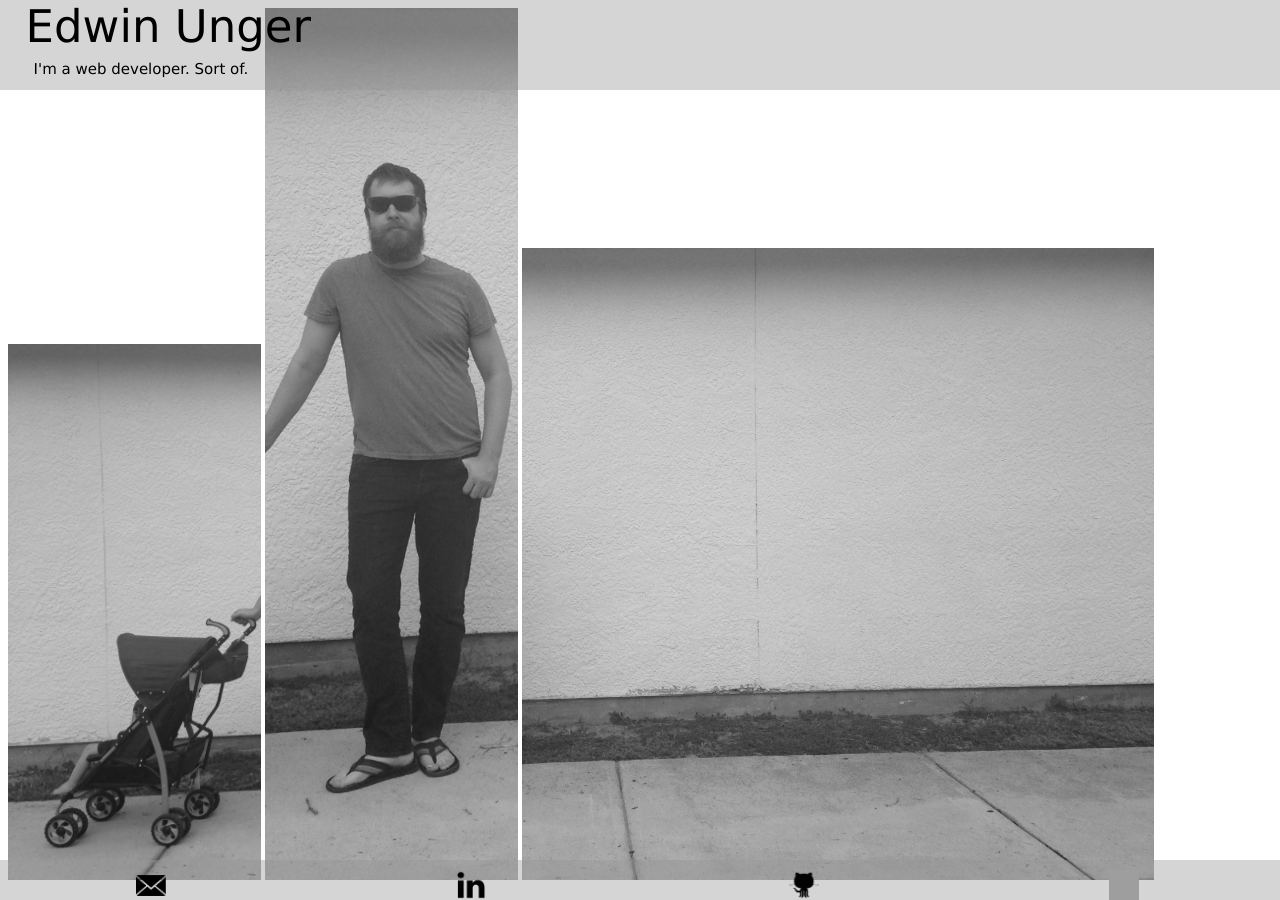
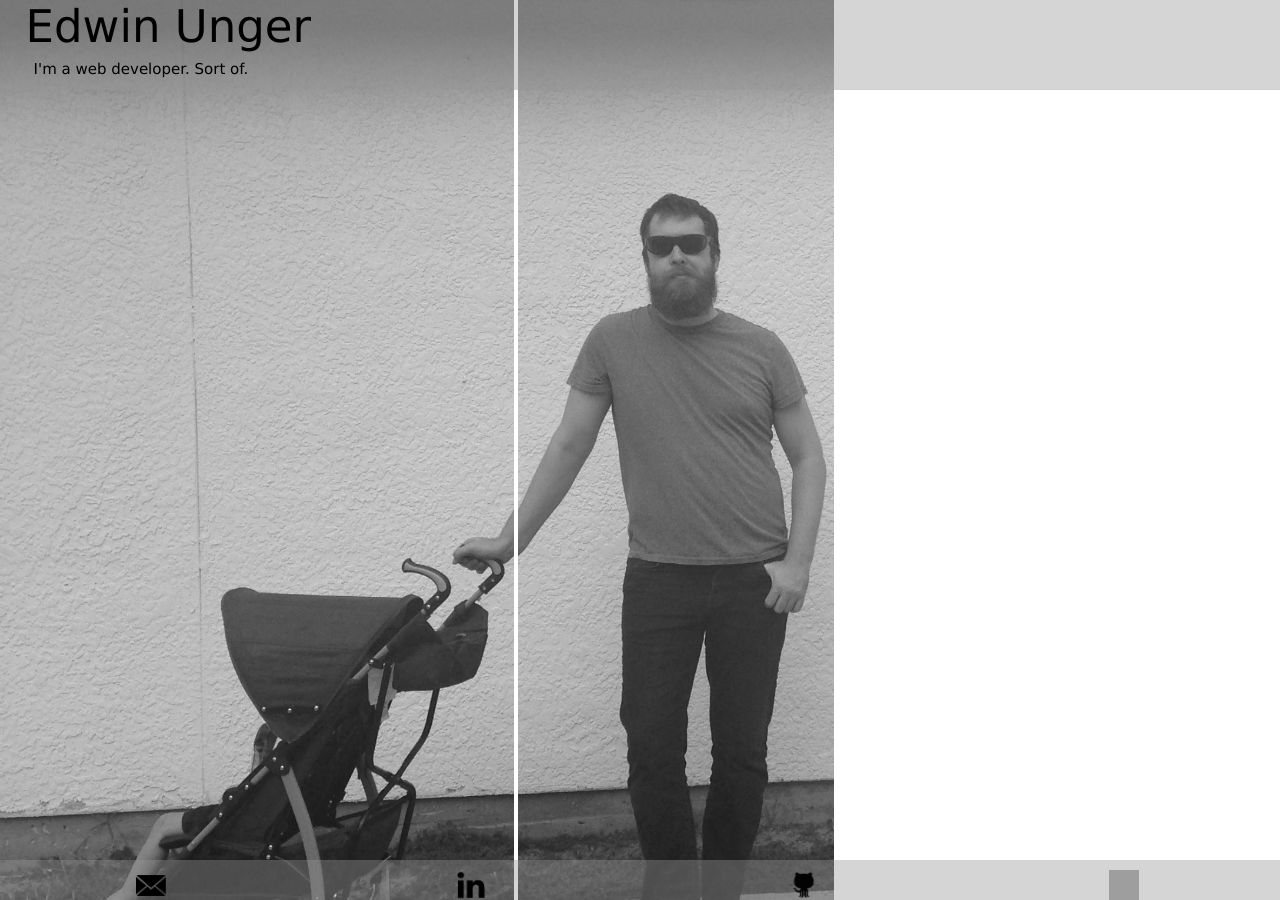
Before and after one commit to edwinunger/edwinunger.github.io, a Jekyll site: the page index.html, which Jekyll copies as it is, in a window 1280 px wide. Built offline with Jekyll 4.4.1, drawn with Linux system fonts in a browser that asks for light colours; grey boxes are pictures that could not be loaded.

Commit message:
image adjust

```diff
--- a/stylesheets/default.css
+++ b/stylesheets/default.css
@@ -36,10 +36,10 @@ a {
 
 /*Main*/
 
-/*.image {
+.image {
   min-height: 100%;
   min-width: 1280px;
-  width: 100%;
+  width: 50%;
   height: auto;
   position: fixed;
   top: 0%;
@@ -50,19 +50,6 @@ a {
   background-size: cover;
   background-size: contain;
 
-}*/
-
-.projects { height: auto;
-            width: 20%;
-
-}
-
-.about {height: auto;
-        width: 20%;
-}
-
-.blog { height: auto;
-        width: 50%;
 }
 
 /*Footer*/
```
